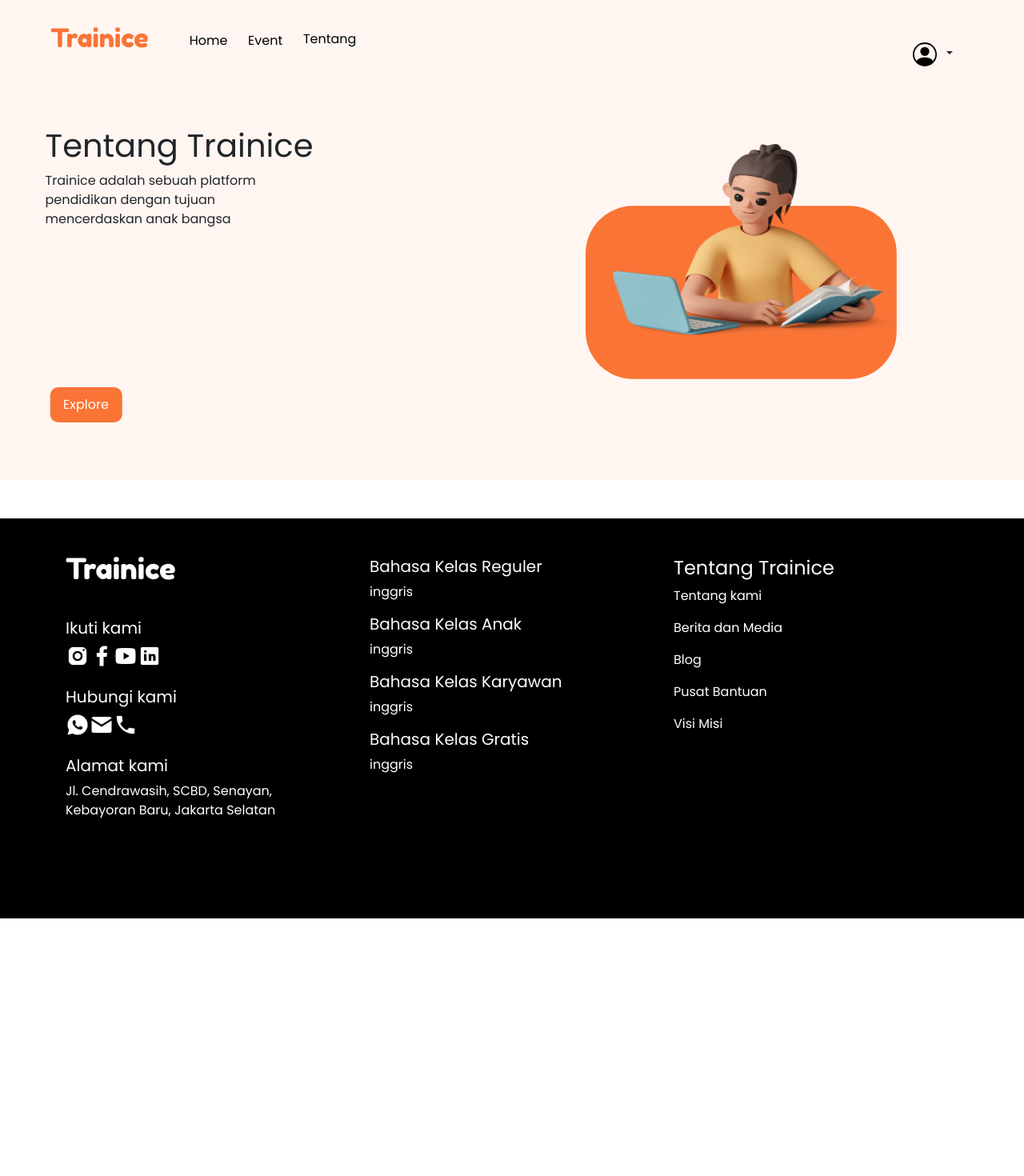
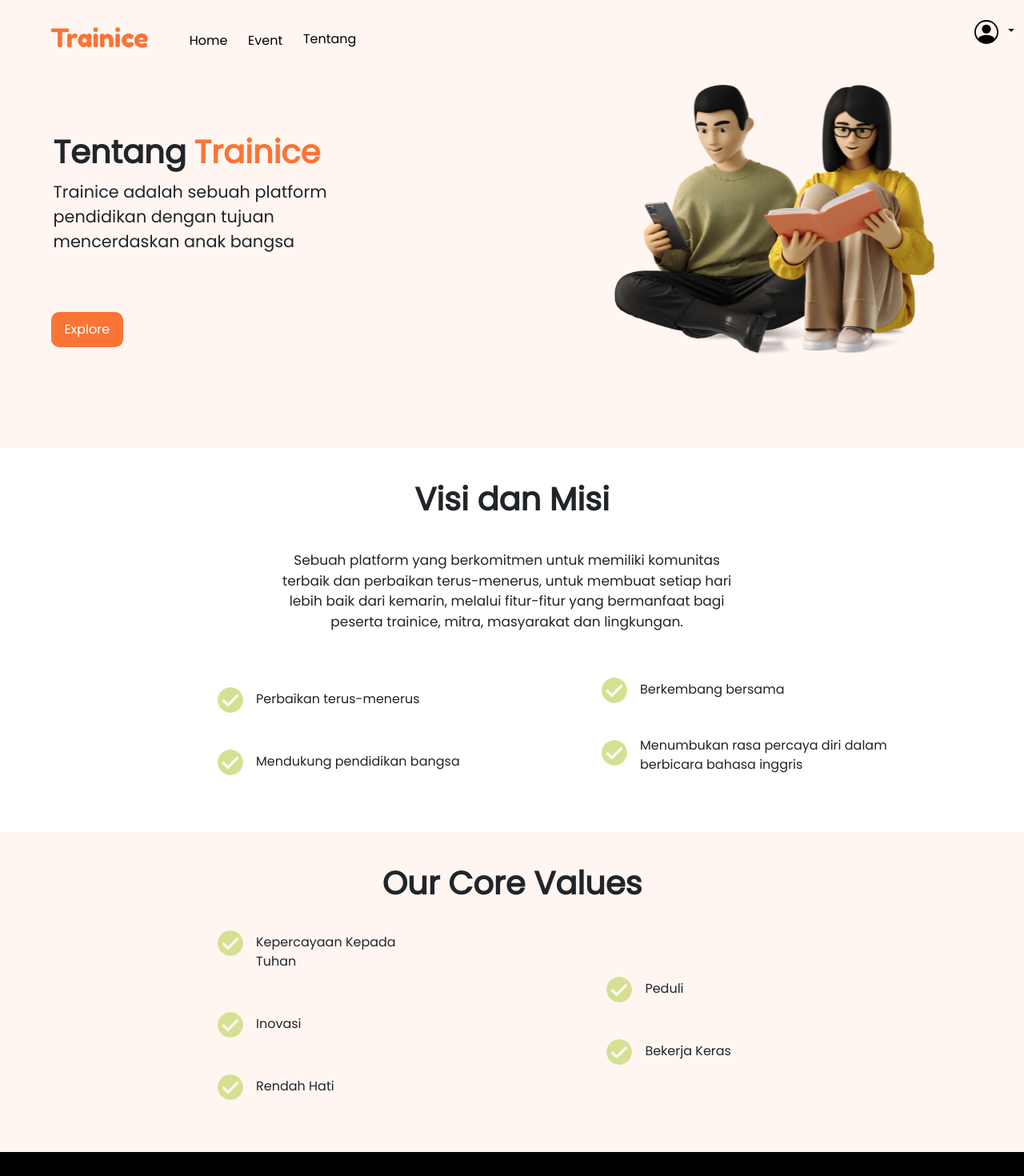
Before and after one commit to rg-km/final-project-engineering-69, a React (Create React App) app in the folder trainice/: page / in a window 1280 px wide. Shown: the top 1470 px of the page at 80% size. Before the commit the page ends 1148 px from the top, so only its background shows below. Built offline with nearby package versions, Linux system fonts and the light colour scheme.

Commit message:
chore: update progress halaman about

```diff
--- /dev/null
+++ b/trainice/src/components/About.css
@@ -0,0 +1,161 @@
+body {
+  max-width: 100vw;
+}
+.text {
+  position: relative;
+  left: 3vw;
+  top: 7vh;
+  max-width: 400px;
+}
+
+.image {
+  position: relative;
+  left: 60vw;
+  bottom: 23vh;
+  max-width: 300px;
+}
+
+.content01 {
+  height: 60vh;
+  background-color: #fff6f2;
+}
+
+p.deskripsi {
+  font-size: 1.3rem;
+  position: relative;
+  left: 2.2vw;
+  top: 4vh;
+  max-width: 400px;
+}
+
+h1.judul {
+  position: relative;
+  top: 30px;
+  left: 28px;
+  max-width: 300px;
+}
+h1.trainiceJudul {
+  position: absolute;
+  bottom: -0.5rem;
+  left: 11rem;
+  color: #fa7436;
+  max-width: 300px;
+}
+
+.buttonExplore {
+  padding: 10px;
+  color: #ffffff;
+  border-radius: 10px;
+  border: none;
+  background-color: #fa7436;
+  position: relative;
+  left: 5vw;
+  top: 18vh;
+  width: 7vw;
+  max-width: 300px;
+}
+
+.content02 {
+  height: 60vh;
+}
+
+.textVisiMisi {
+  position: relative;
+  top: 5vh;
+}
+.titleVisiMisi {
+  text-align: center;
+  margin-bottom: 5vh;
+}
+.visi {
+  text-align: center;
+  max-width: 45vw;
+  position: relative;
+  left: 27vw;
+  font-size: 17px;
+}
+
+.misi {
+  position: absolute;
+  left: 15vw;
+  top: 107vh;
+}
+
+.icon01,
+.icon02 {
+  position: relative;
+  left: 6vw;
+  max-width: 45vw;
+}
+
+.misi01,
+.misi02 {
+  position: relative;
+  bottom: 4vh;
+  left: 10vw;
+  max-width: 20vw;
+}
+
+.icon03,
+.icon04 {
+  position: relative;
+  left: 43.5vw;
+  bottom: 21vh;
+  max-width: 45vw;
+}
+
+.misi03 {
+  position: relative;
+  left: 47.5vw;
+  bottom: 25vh;
+  max-width: 200px;
+}
+
+.misi04 {
+  position: relative;
+  left: 47.5vw;
+  bottom: 26vh;
+  max-width: 28vw;
+}
+
+.content03 {
+  height: 50vh;
+  background-color: #fff6f2;
+}
+
+.valueTitle {
+  text-align: center;
+  position: relative;
+  top: 5vh;
+  margin-bottom: 5vh;
+}
+
+.valueIcon01,
+.valueIcon02,
+.valueIcon03 {
+  position: relative;
+  left: 21vw;
+  top: 4vh;
+}
+
+.valueText01,
+.valueText02,
+.valueText03 {
+  position: relative;
+  left: 25vw;
+  max-width: 15vw;
+}
+
+.valueIcon04, .valueIcon05 {
+  position: relative;
+  left: 59vw;
+  bottom: 21vh;
+  max-width: 15vw;
+}
+
+.valueText04, .valueText05 {
+  position: relative;
+  left: 63vw;
+  bottom: 25vh;
+  max-width: 15vw;
+}
--- a/trainice/src/components/About.js
+++ b/trainice/src/components/About.js
@@ -1,10 +1,68 @@
 import Footer from "./Footer";
 import Header from "./Header";
+import "./About.css";
+import About_img from "./assets/about/about-img.svg";
+import Ceklis from "./assets/about/ceklis.svg";
 
 function About() {
   return (
     <div>
       <Header></Header>
+      <section className="content01">
+        <div className="text">
+          <h1 className="judul">
+            <strong>
+              Tentang{" "}
+              <h1 className="trainiceJudul">
+                <strong>Trainice</strong>
+              </h1>
+            </strong>
+          </h1>
+          <p className="deskripsi">Trainice adalah sebuah platform pendidikan dengan tujuan mencerdaskan anak bangsa</p>
+        </div>
+        <button className="buttonExplore" type="button">
+          Explore
+        </button>
+        <div className="image">
+          <img src={About_img} alt="container" width="400px" />
+        </div>
+      </section>
+      <section className="content02">
+        <div className="textVisiMisi">
+          <h1 className="titleVisiMisi">
+            <strong>Visi dan Misi</strong>
+          </h1>
+          <p className="visi">
+            Sebuah platform yang berkomitmen untuk memiliki komunitas terbaik dan perbaikan terus-menerus, untuk membuat setiap hari lebih baik dari kemarin, melalui fitur-fitur yang bermanfaat bagi peserta trainice, mitra, masyarakat dan
+            lingkungan.
+          </p>
+        </div>
+        <div className="misi">
+          <img src={Ceklis} className="icon01" />
+          <p className="misi01">Perbaikan terus-menerus</p>
+          <img src={Ceklis} className="icon02" />
+          <p className="misi02">Mendukung pendidikan bangsa</p>
+          <img src={Ceklis} className="icon03" />
+          <p className="misi03">Berkembang bersama</p>
+          <img src={Ceklis} className="icon04" />
+          <p className="misi04">Menumbukan rasa percaya diri dalam berbicara bahasa inggris</p>
+        </div>
+      </section>
+      <section className="content03">
+        <h1 className="valueTitle">
+          <strong>Our Core Values</strong>
+        </h1>
+        <img src={Ceklis} className="valueIcon01" />
+        <p className="valueText01">Kepercayaan Kepada Tuhan</p>
+        <img src={Ceklis} className="valueIcon02" />
+        <p className="valueText02">Inovasi</p>
+        <img src={Ceklis} className="valueIcon03" />
+        <p className="valueText03">Rendah Hati</p>
+        <img src={Ceklis} className="valueIcon04" />
+        <p className="valueText04">Peduli</p>
+        <img src={Ceklis} className="valueIcon05" />
+        <p className="valueText05">Bekerja Keras</p>
+      </section>
       <Footer></Footer>
     </div>
   );
--- a/trainice/src/components/Footer.css
+++ b/trainice/src/components/Footer.css
@@ -1,4 +1,4 @@
 .footer {
-  background-color: black;
+  background-color: #000000;
   height: 500px;
 }
--- a/trainice/src/components/Footer.js
+++ b/trainice/src/components/Footer.js
@@ -11,7 +11,7 @@
 function Footer() {
   return (
     <div className="footer">
-      <div class="container mt-lg-5">
+      <div class="container">
         <div class="row align-items-start">
           <div class="col text-white mt-5">
             <img src={logo} alt="logo" />
--- a/trainice/src/components/Header.css
+++ b/trainice/src/components/Header.css
@@ -3,15 +3,10 @@
 }
 
 .header {
-  height: 600px;
+  height: 10vh;
   background-color: #fff6f2;
 }
 
-.line {
-  border-left: 2px solid black;
-  height: 20px;
-  margin-top: 12px;
-}
 
 a.navTitle {
   color: #fa7436;
@@ -48,32 +43,9 @@
   text-decoration-line: none;
   color: rgb(0, 0, 0);
 }
-.text {
-  transform: translate(9%, 30%);
+
+#profile {
+  position: relative;
+  left: 64vw;
+  bottom: 3.5vh;
 }
-
-.spaceNavbar {
-  width: 58vw;
-}
-
-.containerRight {
-  margin-left: 80px;
-  margin-top: 60px;
-  width: 400px;
-}
-
-.containerLeft {
-  margin-left: 80px;
-  margin-top: 130px;
-  width: 400px;
-}
-
-.buttonExplore {
-  padding: 10px;
-  color: #ffffff;
-  border-radius: 10px;
-  border: none;
-  background-color: #fa7436;
-  transform: translate(70%, 500%);
-  width: 7vw;
-}
--- a/trainice/src/components/Header.js
+++ b/trainice/src/components/Header.js
@@ -37,11 +37,11 @@
                 </a>
               </li>
               <div className="spaceNavbar"></div>
-              <li className="nav-item dropdown">
+              <li className="nav-item dropdown" id="profile">
                 <a className="nav-link dropdown-toggle ms-5 text-dark" href="#" id="navbarDropdown" role="button" data-bs-toggle="dropdown" aria-expanded="false">
                   <img src={profil} alt="profil" width="30px" className="me-2" />
                 </a>
-                <ul className="dropdown-menu" id="profile" aria-labelledby="navbarDropdown">
+                <ul className="dropdown-menu" aria-labelledby="navbarDropdown">
                   <li>
                     <a className="dropdown-item" href="#">
                       <img className="me-2" src={profil} alt="profil" />
@@ -66,23 +66,7 @@
           </div>
         </div>
       </nav>
-      <div className="row ">
-        <div className="col">
-          <div className="text">
-            <h1 className="judul">Tentang Trainice</h1>
-            <p className="deskripsi">
-              Trainice adalah sebuah platform <br />
-              pendidikan dengan tujuan <br /> mencerdaskan anak bangsa
-            </p>
-          </div>
-          <button className="buttonExplore" type="button">
-            Explore
-          </button>
-        </div>
-        <div className="col">
-          <img className="containerRight" src={container} alt="container" width="400px" />
-        </div>
-      </div>
+
       {/* NAVBAR AKKHIR */}
     </div>
   );
```
Also changed, not shown: trainice/src/components/assets/about/about-img.svg (added), trainice/src/components/assets/about/ceklis.svg (added). Lines whose indentation alone changed are shown as unchanged.
